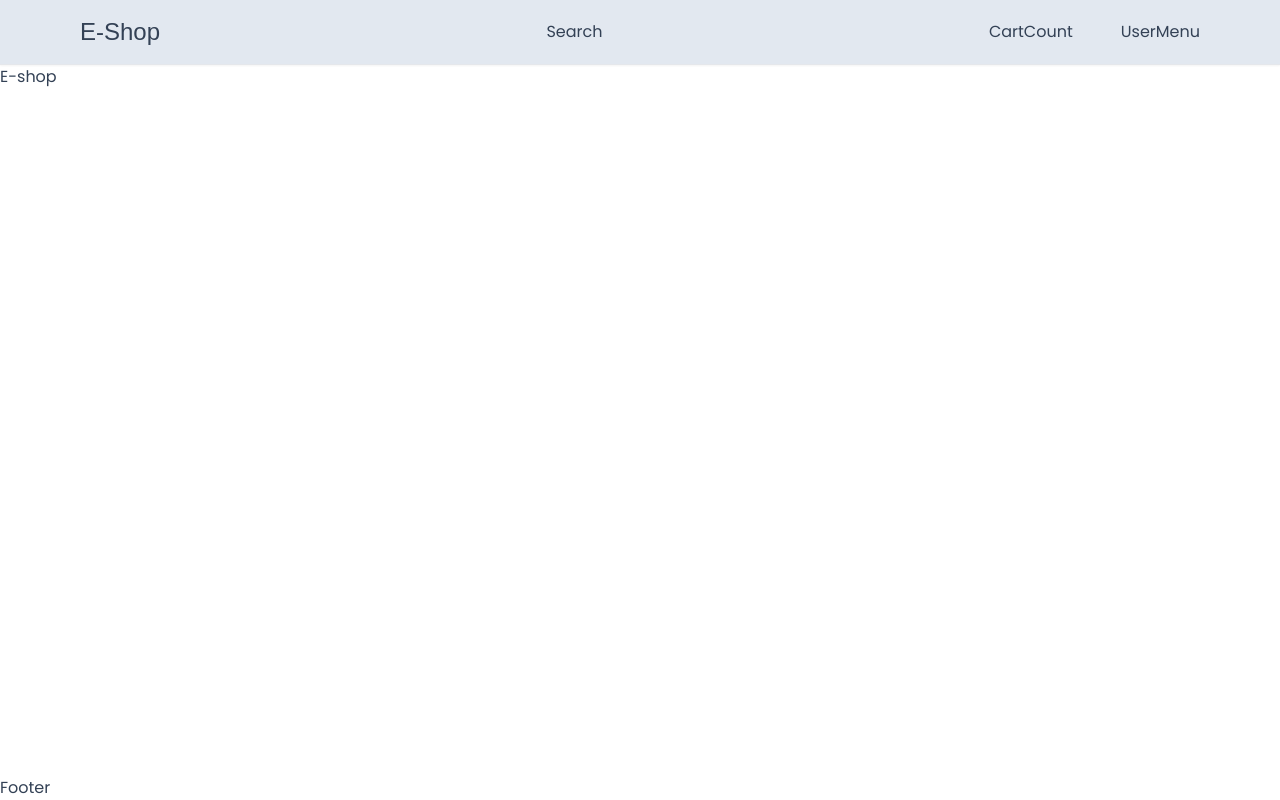
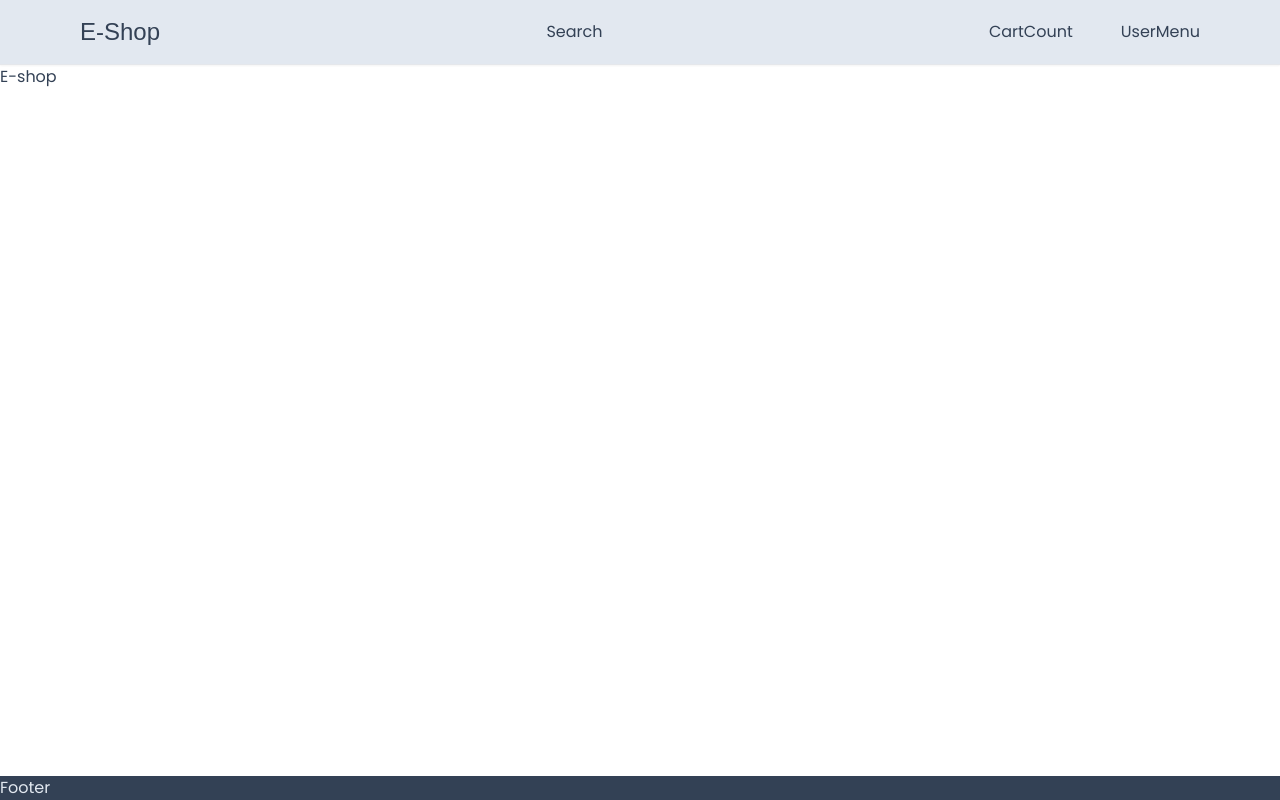
Before and after one commit to Alek30k/E-shop, a Next.js app: page / in a window 1280 px wide. Built offline with nearby package versions, Linux system fonts and the light colour scheme; a web font is replaced by a local one.

Commit message:
last commit

```diff
--- a/app/components/footer/Footer.tsx
+++ b/app/components/footer/Footer.tsx
@@ -1,5 +1,5 @@
 const Footer = () => {
-  return <div>Footer</div>;
+  return <footer className="bg-slate-700 text-slate-200">Footer</footer>;
 };
 
 export default Footer;
```
